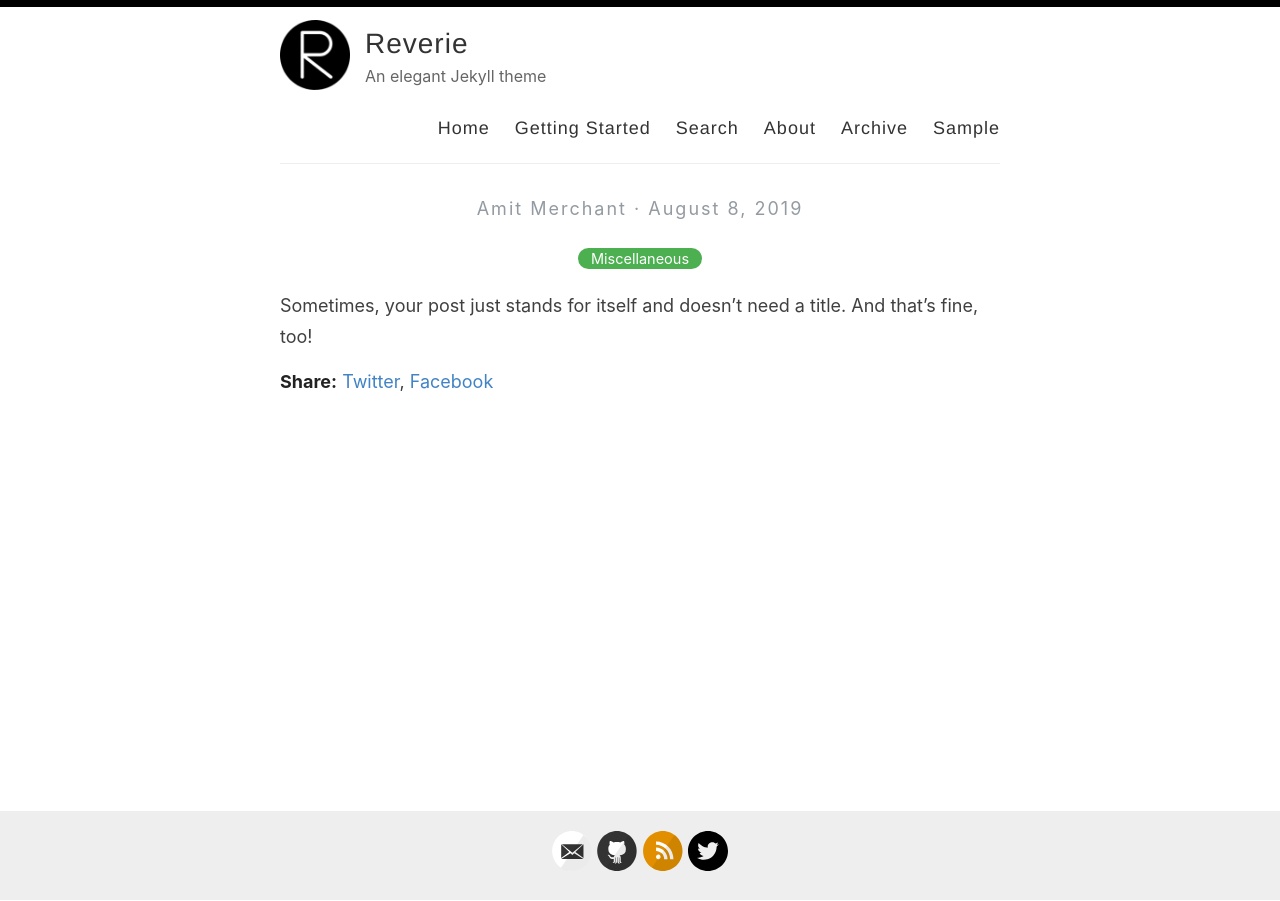
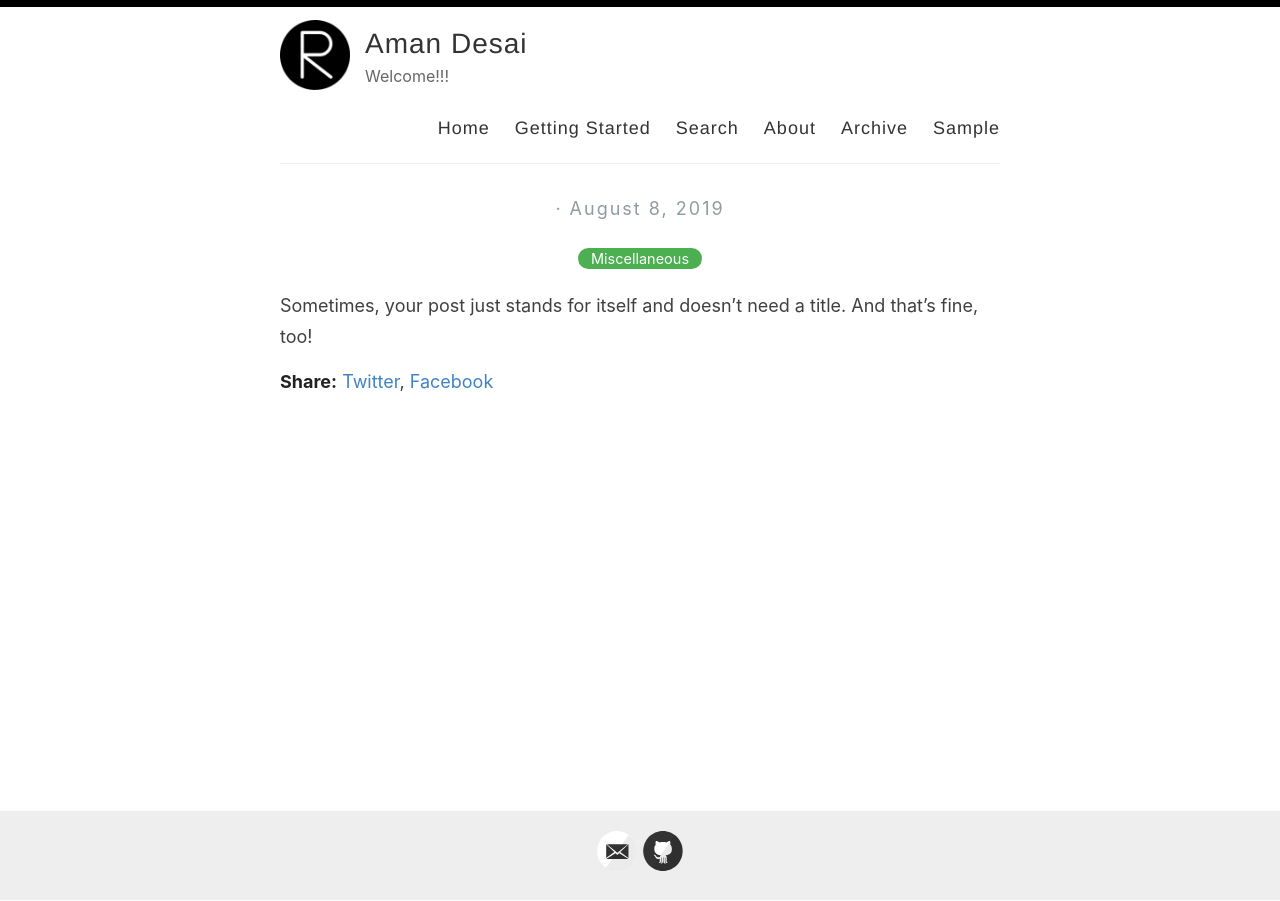
Before and after one commit to AmanDesai-coder/AmanDesai-coder.github.io, a Jekyll site: the page built from _posts/2019-08-08-no-title-posts.md, in a window 1280 px wide. Built offline with Jekyll 4.4.1, drawn with Linux system fonts in a browser that asks for light colours.

Commit message:
Update _config.yml

```diff
--- a/_config.yml
+++ b/_config.yml
@@ -3,13 +3,10 @@
 #
 
 # Name of your site (displayed in the header)
-name: Reverie
-
-# Name of the author
-author: Amit Merchant
+name: Aman Desai
 
 # Short bio or description (displayed in the header)
-description: An elegant Jekyll theme
+description: Welcome!!!
 
 # URL of your avatar or profile pic (you could use your GitHub profile pic)
 avatar: /images/reverie.png
@@ -21,20 +18,12 @@ avatar: /images/reverie.png
 # Includes an icon in the footer for each username you enter
 footer-links:
   dribbble:
-  email: amit.d.merchant@gmail.com
+  email: aman.desai@berkeley.edu
   facebook:
   flickr:
   github: amitmerchant1990/reverie
   instagram:
   linkedin:
-  pinterest:
-  rss: rss
-  twitter: amit_merchant
-  stackoverflow:
-  youtube: # channel/<your_long_string> or user/<user-name>
-  googleplus: # anything in your profile username that comes after plus.google.com/
-  playconsole:
-  mastodon: # <your-mastodon-instance>/@<your-user-name> eg. fosstodon.org/@username
 
 
 # Your website URL (e.g. http://amitmerchant1990.github.io or http://www.amitmerchant.com)
```
